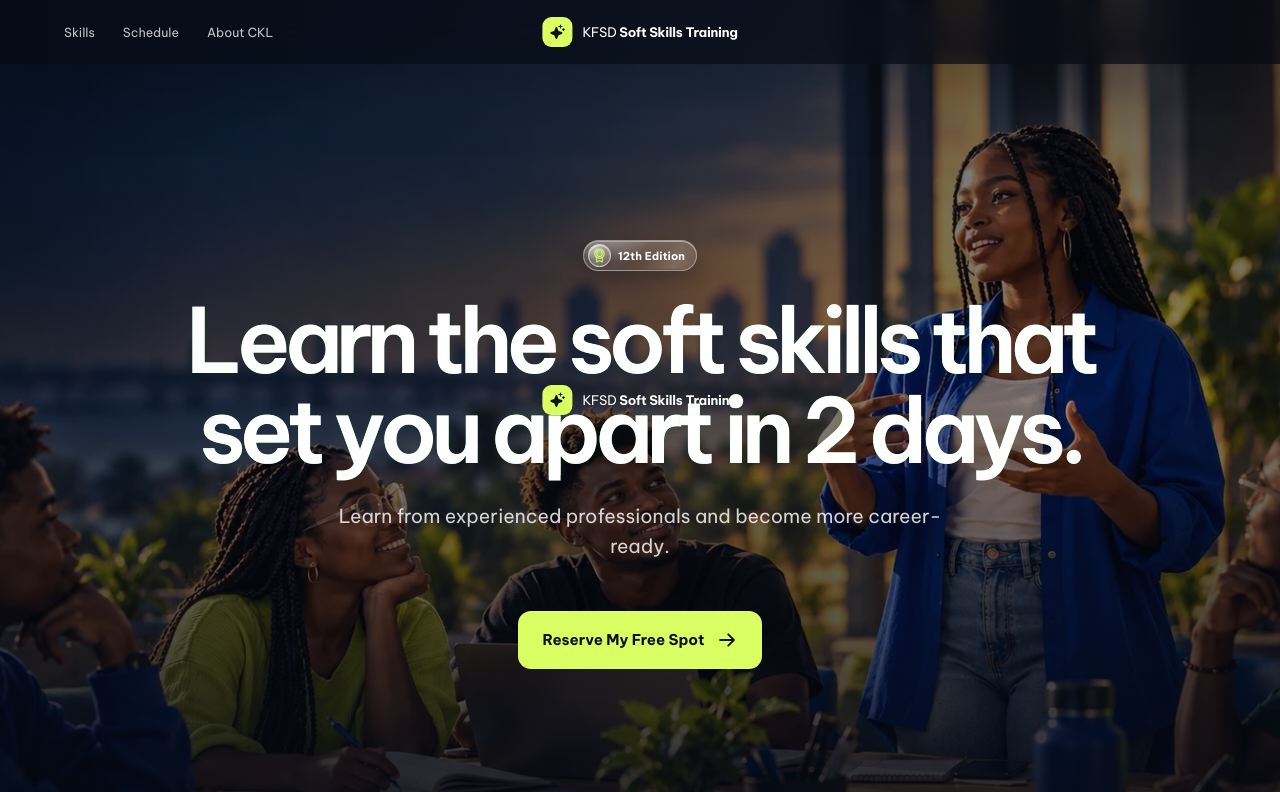
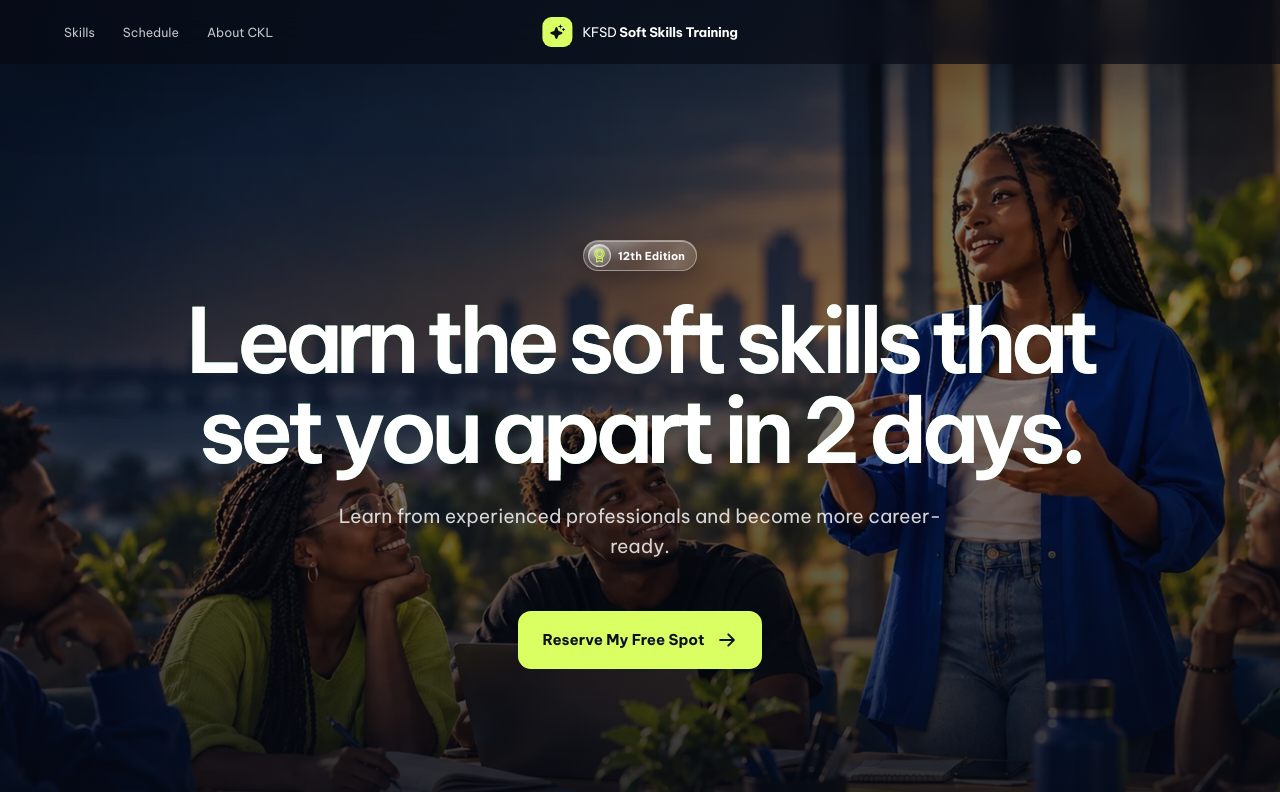
Before and after one commit to chiazaokoli/kfsd-website, a Next.js app: page / in a window 1280 px wide. Shown: the top 792 px of the page. Built offline with nearby package versions, Linux system fonts and the light colour scheme.

Commit message:
Keep footer logo in place and simplify nav CTA motion

```diff
--- a/app/globals.css
+++ b/app/globals.css
@@ -45,7 +45,8 @@ img { display: block; }
 
 /* Navigation and hero */
 .topbar { position: fixed; z-index: 40; top: 0; left: 0; width: 100%; min-height: 64px; color: var(--white); background: rgba(7,11,20,.72); box-shadow: 0 18px 70px rgba(0,0,0,.25); backdrop-filter: blur(18px); }
-.brand { position: absolute; top: 50%; left: 50%; display: inline-flex; align-items: center; gap: 10px; font-size: .82rem; letter-spacing: -.02em; white-space: nowrap; transform: translate(-50%, -50%); transition: left 480ms cubic-bezier(.22,1,.36,1), transform 480ms cubic-bezier(.22,1,.36,1); }
+.brand { display: inline-flex; align-items: center; gap: 10px; font-size: .82rem; letter-spacing: -.02em; white-space: nowrap; }
+.topbar .brand { position: absolute; top: 50%; left: 50%; transform: translate(-50%, -50%); transition: left 480ms cubic-bezier(.22,1,.36,1), transform 480ms cubic-bezier(.22,1,.36,1); }
 .topbar.has-cta .brand { left: 5vw; transform: translateY(-50%); }
 .brand b { font-weight: 650; }
 .brand-mark { display: inline-grid; width: 30px; height: 30px; flex: 0 0 auto; place-items: center; color: var(--ink); border-radius: 9px; background: var(--lime); }
@@ -53,10 +54,9 @@ img { display: block; }
 .topbar.has-cta nav { left: 50%; transform: translate(-50%, -50%); }
 .topbar nav a { transition: color 180ms ease; }
 .topbar nav a:hover { color: var(--white); }
-.topbar-cta { position: absolute; top: 50%; right: 5vw; display: inline-flex; min-height: 44px; align-items: center; justify-content: center; gap: 8px; padding: 0 16px; color: var(--ink); border-radius: 11px; background: var(--lime); font-size: .78rem; font-weight: 700; opacity: 0; visibility: hidden; pointer-events: none; transform: translateY(calc(-50% + 12px)) scale(.82); transition: opacity 180ms ease, transform 220ms ease, visibility 0s linear 220ms, box-shadow 180ms ease; }
-.topbar.has-cta .topbar-cta { opacity: 1; visibility: visible; pointer-events: auto; transform: translateY(-50%) scale(1); animation: nav-cta-pop 480ms cubic-bezier(.22,1,.36,1) both; transition-delay: 0s; }
+.topbar-cta { position: absolute; top: 50%; right: 5vw; display: inline-flex; min-height: 44px; align-items: center; justify-content: center; gap: 8px; padding: 0 16px; color: var(--ink); border-radius: 11px; background: var(--lime); font-size: .78rem; font-weight: 700; opacity: 0; visibility: hidden; pointer-events: none; transform: translateY(calc(-50% + 10px)); transition: opacity 260ms ease, transform 300ms ease, visibility 0s linear 300ms, box-shadow 180ms ease; }
+.topbar.has-cta .topbar-cta { opacity: 1; visibility: visible; pointer-events: auto; transform: translateY(-50%); transition-delay: 0s; }
 .topbar-cta:hover { box-shadow: 0 12px 30px rgba(217,255,99,.22); }
-@keyframes nav-cta-pop { 0% { opacity: 0; transform: translateY(calc(-50% + 12px)) scale(.82); } 72% { opacity: 1; transform: translateY(calc(-50% - 2px)) scale(1.04); } 100% { opacity: 1; transform: translateY(-50%) scale(1); } }
 
 .new-hero { position: relative; display: flex; min-height: 900px; align-items: center; justify-content: center; overflow: hidden; padding: 150px 5vw 175px; color: var(--white); background: var(--ink); isolation: isolate; }
 .hero-photo { z-index: -3; object-fit: cover; object-position: center 48%; transition: transform 1.2s cubic-bezier(.2,.7,.2,1); }
```
